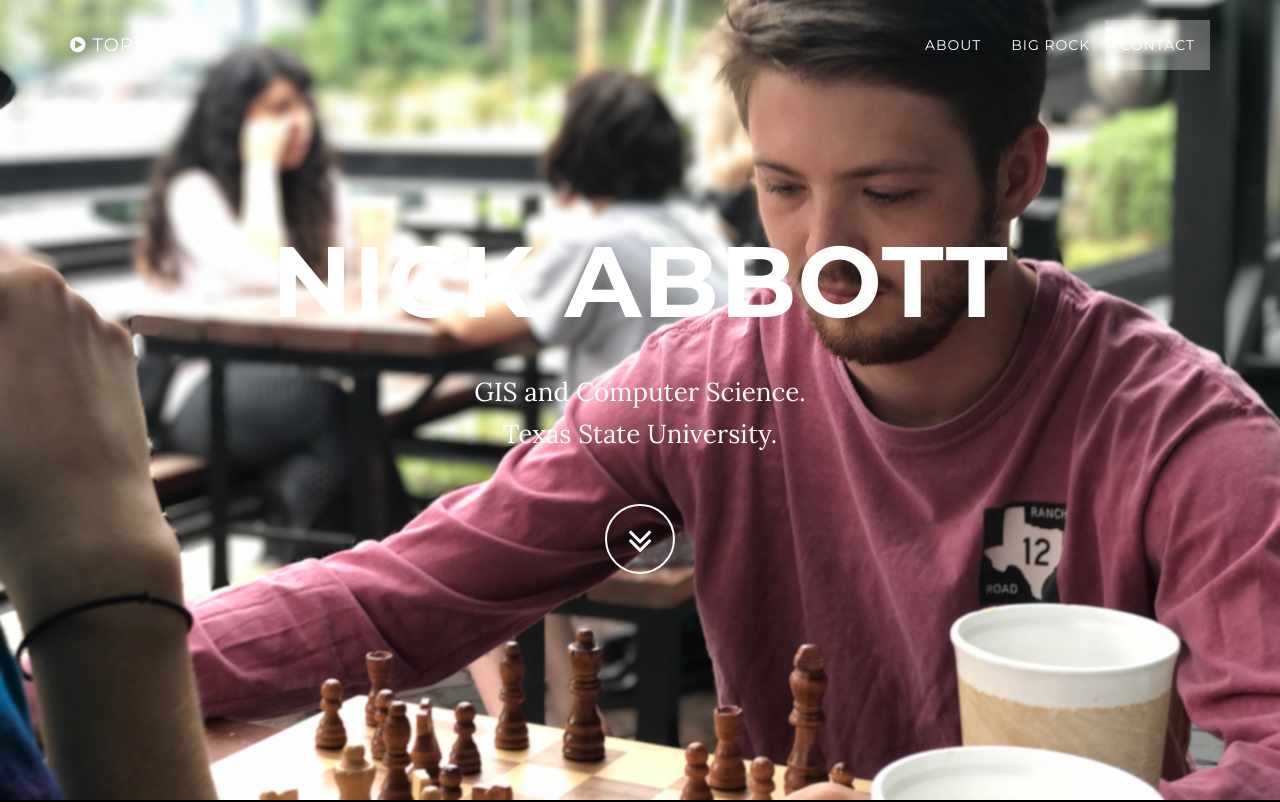
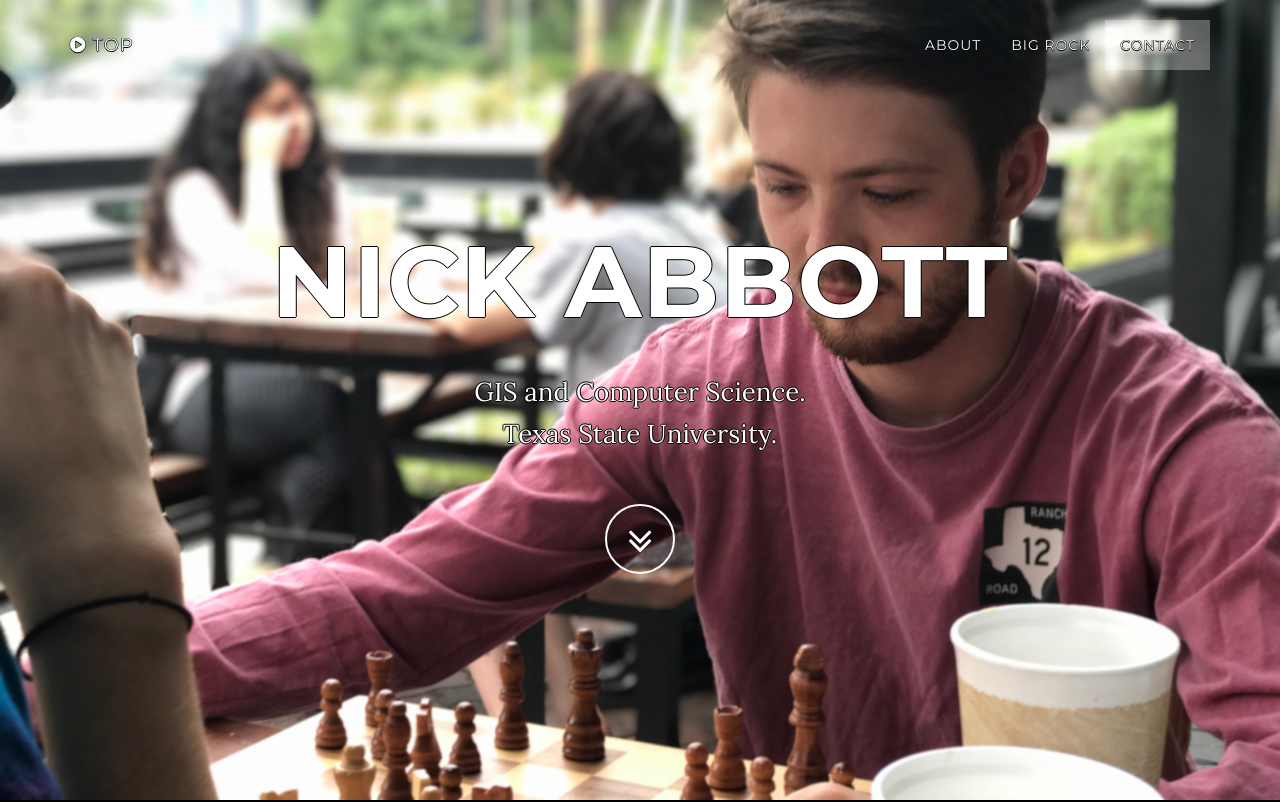
Before and after one commit to nla19/mywebsite, a website: page index.html in a window 1280 px wide. Shown: the top 802 px of the page. Drawn offline with nearby package versions, Linux system fonts and the light colour scheme; some packages are replaced by stand-ins of ours.

Commit message:
Styling changes. Black border for white text.

```diff
--- a/css/grayscale.css
+++ b/css/grayscale.css
@@ -14,7 +14,14 @@ html {
   width: 100%;
   height: 100%;
 }
-h1,
+h1 {
+    margin: 0 0 35px;
+    text-transform: uppercase;
+    font-family: "Montserrat", "Helvetica Neue", Helvetica, Arial, sans-serif;
+    font-weight: 700;
+    letter-spacing: 1px;
+    text-shadow: 1px 0 0 #000, 0 -1px 0 #000, 0 1px 0 #000, -1px 0 0 #000;
+}
 h2,
 h3,
 h4,
@@ -75,7 +82,8 @@ a:focus {
   outline: none;
 }
 .navbar-custom a {
-  color: red;
+  color: white;
+  text-shadow: 0.5px 0 0 #000, 0 -0.5px 0 #000, 0 0.5px 0 #000, -0.5px 0 0 #000;
 }
 .navbar-custom .nav li a {
   -webkit-transition: background 0.3s ease-in-out;
@@ -140,6 +148,7 @@ a:focus {
 }
 .intro .intro-body .intro-text {
   font-size: 18px;
+  text-shadow: 1px 0 0 #000, 0 -1px 0 #000, 0 1px 0 #000, -1px 0 0 #000;
 }
 @media (min-width: 768px) {
   .intro {
@@ -150,7 +159,9 @@ a:focus {
     font-size: 100px;
   }
   .intro .intro-body .intro-text {
+    /*-webkit-text-stroke: 1px black;*/
     font-size: 26px;
+    text-shadow: 1px 0 0 #000, 0 -1px 0 #000, 0 1px 0 #000, -1px 0 0 #000;
   }
 }
 .btn-circle {
--- a/index.html
+++ b/index.html
@@ -20,7 +20,7 @@
     <link href="https://fonts.googleapis.com/css?family=Montserrat:400,700" rel="stylesheet" type="text/css">
 
     <!-- Theme CSS -->
-    <link href="css/grayscale.min.css" rel="stylesheet">
+    <link href="css/grayscale.css" rel="stylesheet">
 
     <!-- HTML5 Shim and Respond.js IE8 support of HTML5 elements and media queries -->
     <!-- WARNING: Respond.js doesn't work if you view the page via file:// -->
```
Also changed, not shown: css/grayscale.min.css.
